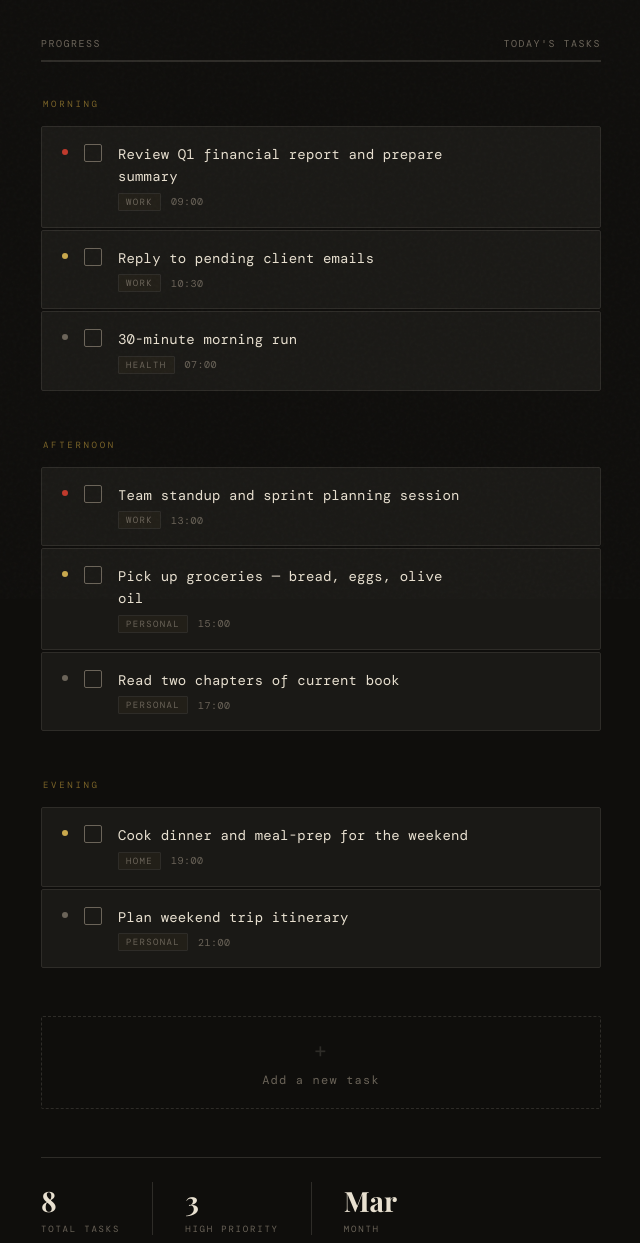
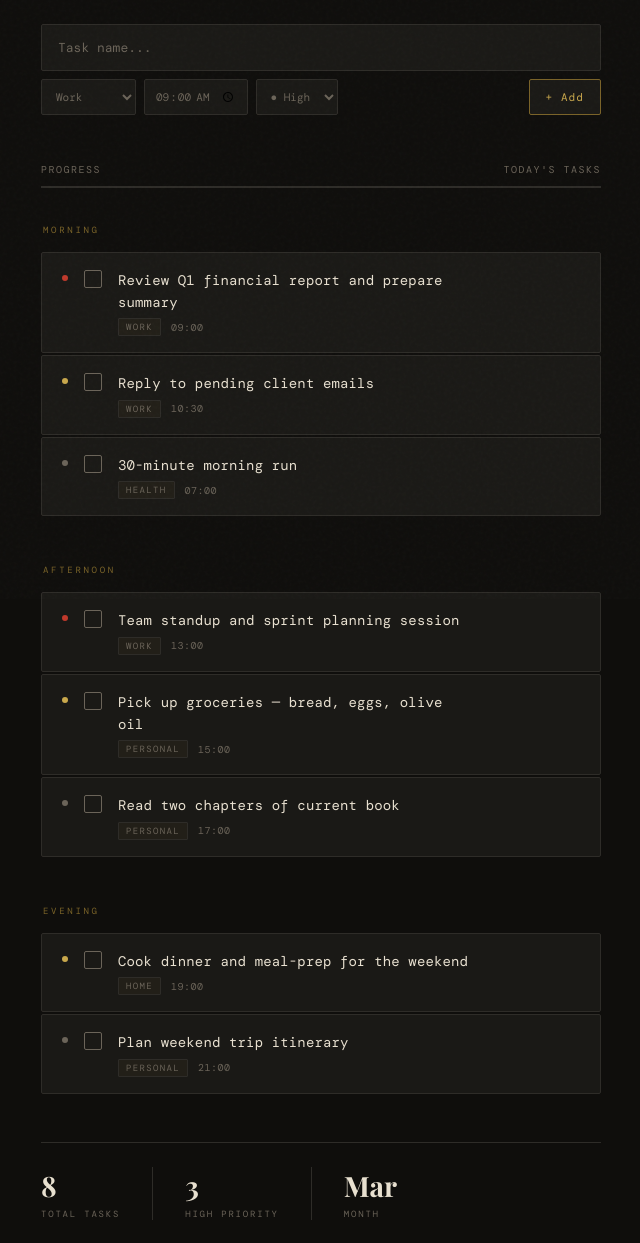
Before and after one commit to MertOzyalcin/Todo-App-JS, a plain HTML site: page index.html in a window 1280 px wide. Shown: the part 201-1444 px from the top of the page, without its empty margins (319-959 px from the left). Drawn offline with nearby package versions, Linux system fonts and the light colour scheme; a web font is replaced by a local one.

Commit message:
Debuging

```diff
--- a/index.html
+++ b/index.html
@@ -12,10 +12,30 @@
 
   <!-- Header -->
   <header class="header">
-    <p class="header-meta">Friday · 27 March 2026</p>
+    <p class="header-meta"></p>
     <h1>My <em>Tasks</em></h1>
     <p class="header-sub">Click an item to mark it complete</p>
   </header>
+
+  <!-- Add new (decorative, no JS) -->
+  <div class="add-section">
+    <input type="text" class="add-input" placeholder="Task name..."/>
+    <div class="add-row">
+      <select class="add-select">
+        <option value="Work">Work</option>
+        <option value="Personal">Personal</option>
+        <option value="Health">Health</option>
+        <option value="Home">Home</option>
+      </select>
+      <input type="time" class="add-time" value="09:00"/>
+      <select class="add-select">
+        <option value="high">● High</option>
+        <option value="mid">● Mid</option>
+        <option value="low">● Low</option>
+      </select>
+      <button class="add-btn">+ Add</button>
+    </div>
+  </div>
 
   <!-- Progress -->
   <div class="progress-section">
@@ -182,12 +202,6 @@
 
   </div>
 
-  <!-- Add new (decorative, no JS) -->
-  <div class="add-section">
-    <span>&plus;</span>
-    Add a new task
-  </div>
-
   <!-- Footer Stats -->
   <div class="footer-stats">
     <div class="stat">
--- a/script.js
+++ b/script.js
@@ -14,4 +14,4 @@ const monthName = localTime.toLocaleString(undefined, { month: 'long'});
 const dayName = localTime.toLocaleString(undefined, { weekday: 'long'});
 
 // Appear on user's screen
-headerMeta.innerHTML = `${dayName} · ${monthNum} ${monthName} ${yearNum}`;
+headerMeta.innerHTML = `${dayName} · ${dayNum} ${monthName} ${yearNum}`;
--- a/style.css
+++ b/style.css
@@ -259,24 +259,68 @@
       border-color: #1e1c17;
     }
 
-    /* ── Add task input area ────────────── */
-    .add-section {
-      border: 1px dashed var(--border);
-      border-radius: 2px;
-      padding: 20px;
-      text-align: center;
-      color: var(--muted);
-      font-size: 12px;
-      letter-spacing: 0.1em;
-      margin-bottom: 48px;
-    }
+.add-section {
+  display: flex;
+  flex-direction: column;
+  gap: 8px;
+  margin-bottom: 48px;
+}
 
-    .add-section span {
-      display: block;
-      font-size: 22px;
-      color: var(--border);
-      margin-bottom: 6px;
-    }
+.add-input {
+  width: 100%;
+  background: var(--surface);
+  border: 1px solid var(--border);
+  border-radius: 2px;
+  color: var(--text);
+  font-family: 'DM Mono', monospace;
+  font-size: 13px;
+  padding: 14px 16px;
+  outline: none;
+  transition: border-color 0.2s;
+}
+
+.add-input::placeholder { color: var(--muted); }
+.add-input:focus { border-color: var(--gold-dim); }
+
+.add-row {
+  display: flex;
+  gap: 8px;
+}
+
+.add-select, .add-time {
+  background: var(--surface);
+  border: 1px solid var(--border);
+  border-radius: 2px;
+  color: var(--muted);
+  font-family: 'DM Mono', monospace;
+  font-size: 11px;
+  padding: 8px 10px;
+  outline: none;
+  cursor: pointer;
+  transition: border-color 0.2s;
+}
+
+.add-select:focus,
+.add-time:focus { border-color: var(--gold-dim); color: var(--text); }
+
+.add-btn {
+  margin-left: auto;
+  background: var(--surface);
+  border: 1px solid var(--gold-dim);
+  border-radius: 2px;
+  color: var(--gold);
+  font-family: 'DM Mono', monospace;
+  font-size: 11px;
+  letter-spacing: 0.1em;
+  padding: 8px 16px;
+  cursor: pointer;
+  transition: background 0.2s, border-color 0.2s;
+}
+
+.add-btn:hover {
+  background: #1f1b10;
+  border-color: var(--gold);
+}
 
     /* ── Footer Stats ───────────────────── */
     .footer-stats {
```
